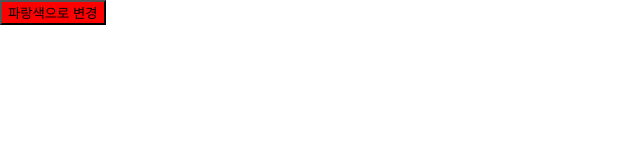
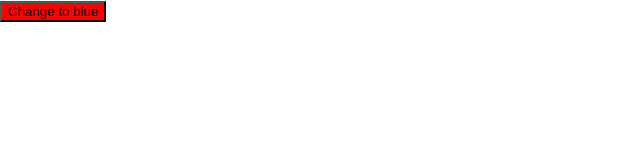
Before and after one commit to ChoBae/TDDWithFrontEnd, a React (Create React App) app in the folder ui-test/: page / in a window 1280 px wide. Shown: the top 160 px of the page, without its empty margins (0-640 px from the left). Built offline with nearby package versions, Linux system fonts and the light colour scheme.

Commit message:
Test to button color

```diff
--- a/ui-test/src/App.js
+++ b/ui-test/src/App.js
@@ -1,9 +1,15 @@
-// import './App.css';
-
+import { useState } from "react";
 function App() {
+  const [buttonColor, setButtonColor] = useState("red");
+  const newButtonColor = buttonColor === "red" ? "blue" : "red";
   return (
     <div>
-      <button style={{backgroundColor: "red"}}>파랑색으로 변경</button>
+      <button
+        style={{ backgroundColor: buttonColor }}
+        onClick={() => setButtonColor(newButtonColor)}
+      >
+        Change to {newButtonColor}
+      </button>
     </div>
   );
 }
```
Also changed, not shown: 2 other files (tests, documents, lock files or other folders).
